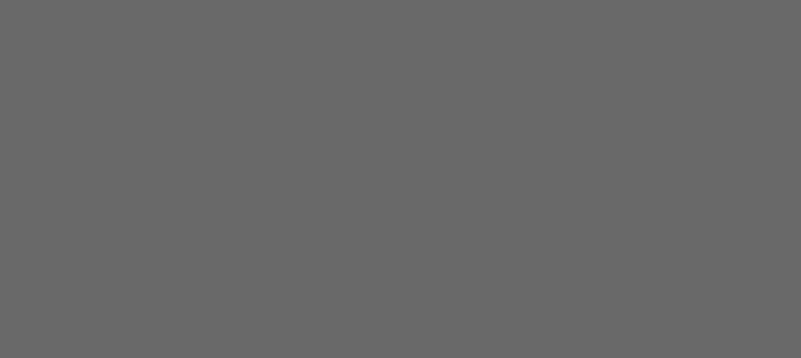
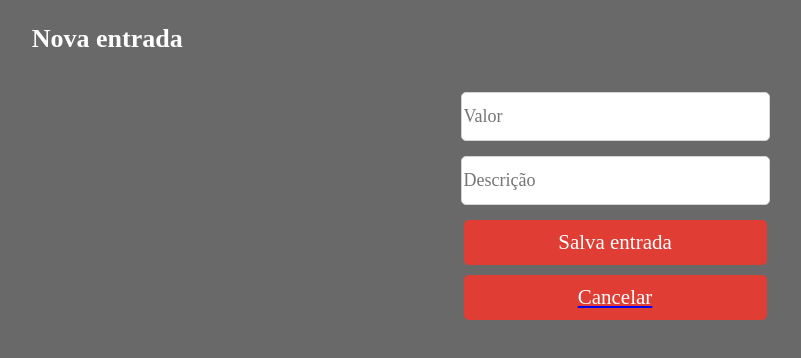
Before and after one commit to JoaoGMagri/projeto14-mywallet-front, a React (Create React App) app: page /novaEntrada in a window 1280 px wide. Before the commit this address had no page. Shown: the top 358 px of the page, without its empty margins (25-826 px from the left). Built offline with nearby package versions, Linux system fonts and the light colour scheme; a web font is replaced by a local one.

Commit message:
Feat: post transfers

```diff
--- a/src/Assets/Style/Login-Registration.js
+++ b/src/Assets/Style/Login-Registration.js
@@ -59,7 +59,7 @@ export const ButtonField = styled.button`
     background: #e03e35;
     border: 0px solid;
     border-radius: 5px;
-    margin-bottom: 25px;
+    margin-bottom: 10px;
 
     font-family: 'Lexend Deca';
     font-style: normal;
--- /dev/null
+++ b/src/Pages/Main/NewEntry.js
@@ -0,0 +1,100 @@
+import { useState, useContext } from "react";
+import { ThreeDots } from "react-loader-spinner";
+import styled from "styled-components";
+import axios from "axios";
+import { useNavigate, Link } from "react-router-dom";
+
+import { FormField, InputField, ButtonField } from "../../Assets/Style/Login-Registration"
+import { AuthContext } from "../../Contexts/auth"
+
+export default function NewEntry() {
+
+    const [value, setValue] = useState("");
+    const [description, setDescription] = useState("");
+    const [block, setBlock] = useState(false);
+
+    const { token } = useContext(AuthContext);
+    const navigate = useNavigate();
+
+    function finish() {
+
+        setBlock(true);
+        const URL = "http://localhost:5000/transfers"
+        const config = {
+            headers: {
+                Authorization: `Bearer ${token}`
+            }
+        }
+        const obj = {
+            type: "entry",
+            value,
+            description,
+        }
+
+        const promise = axios.post(URL, obj, config);
+        promise.then((res) => {
+            navigate("/main");
+        });
+
+        promise.catch((err) => {
+            setBlock(false);
+            alert(err.response.data.message);
+            window.location.reload();
+        });
+
+    }
+
+    function submit(event) {
+        event.preventDefault();
+        finish();
+    }
+
+    return (
+        <ContainerExit>
+            <Title>Nova entrada</Title>
+
+            <FormField onSubmit={submit}>
+                <InputField
+                    type="number"
+                    placeholder="Valor"
+                    onChange={(item) => setValue(item.target.value)}
+                    required
+                />
+                <InputField
+                    type="text"
+                    placeholder="Descrição"
+                    onChange={(item) => setDescription(item.target.value)}
+                    required
+                />
+                <ButtonField type="submit">
+                    {!block ? "Salva entrada" : <ThreeDots color="#FFF" />}
+                </ButtonField>
+                <Link to="/main">
+                    <ButtonField type="submit">Cancelar</ButtonField>
+                </Link>
+            </FormField>
+        </ContainerExit>
+    )
+
+}
+
+const ContainerExit = styled.div`
+    padding: 26px;
+    box-sizing:border-box;
+
+    display: flex;
+    align-items: center;
+    flex-direction: column;
+`;
+const Title = styled.div`
+    width: 95%;
+    display: flex;
+    justify-content: flex-start;
+
+    margin-bottom: 40px;
+
+    font-style: normal;
+    font-weight: 700;
+    font-size: 26px;
+    color: #FFF;
+`;
--- /dev/null
+++ b/src/Pages/Main/NewExit.js
@@ -0,0 +1,100 @@
+import { useState, useContext } from "react";
+import { ThreeDots } from "react-loader-spinner";
+import styled from "styled-components";
+import axios from "axios";
+import { useNavigate, Link } from "react-router-dom";
+
+import { FormField, InputField, ButtonField } from "../../Assets/Style/Login-Registration"
+import { AuthContext } from "../../Contexts/auth"
+
+export default function NewExit() {
+
+    const [value, setValue] = useState("");
+    const [description, setDescription] = useState("");
+    const [block, setBlock] = useState(false);
+
+    const { token } = useContext(AuthContext);
+    const navigate = useNavigate();
+
+    function finish() {
+
+        setBlock(true);
+        const URL = "http://localhost:5000/transfers"
+        const config = {
+            headers: {
+                Authorization: `Bearer ${token}`
+            }
+        }
+        const obj = {
+            type: "exit",
+            value,
+            description,
+        }
+
+        const promise = axios.post(URL, obj, config);
+        promise.then((res) => {
+            navigate("/main");
+        });
+
+        promise.catch((err) => {
+            setBlock(false);
+            alert(err.response.data.message);
+            window.location.reload();
+        });
+
+    }
+
+    function submit(event) {
+        event.preventDefault();
+        finish();
+    }
+
+    return (
+        <ContainerExit>
+            <Title>Nova saída</Title>
+
+            <FormField onSubmit={submit}>
+                <InputField
+                    type="number"
+                    placeholder="Valor"
+                    onChange={(item) => setValue(item.target.value)}
+                    required
+                />
+                <InputField
+                    type="text"
+                    placeholder="Descrição"
+                    onChange={(item) => setDescription(item.target.value)}
+                    required
+                />
+                <ButtonField type="submit">
+                    {!block ? "Salva saída" : <ThreeDots color="#FFF" />}
+                </ButtonField>
+                <Link to="/main">
+                    <ButtonField type="submit">Cancelar</ButtonField>
+                </Link>
+            </FormField>
+        </ContainerExit>
+    )
+
+}
+
+const ContainerExit = styled.div`
+    padding: 26px;
+    box-sizing:border-box;
+
+    display: flex;
+    align-items: center;
+    flex-direction: column;
+`;
+const Title = styled.div`
+    width: 95%;
+    display: flex;
+    justify-content: flex-start;
+
+    margin-bottom: 40px;
+
+    font-style: normal;
+    font-weight: 700;
+    font-size: 26px;
+    color: #FFF;
+`;
--- a/src/Pages/Main/index.js
+++ b/src/Pages/Main/index.js
@@ -12,7 +12,7 @@ export default function Main() {
 
     const { token } = useContext(AuthContext);
     const navigate = useNavigate();
-    console.log(token);
+
     function exitAPP() {
 
         const URL = "http://localhost:5000/go-out"
@@ -52,7 +52,7 @@ export default function Main() {
 
             <ContainerAdd>
 
-                <Link to="/">
+                <Link to="/novaEntrada">
                     <Button>
                         <img src={entry} alt="" />
                         <Text>
@@ -61,7 +61,7 @@ export default function Main() {
                         </Text>
                     </Button>
                 </Link>
-                <Link to="/">
+                <Link to="/novaSaida">
                     <Button>
                         <img src={exit} alt="" />
                         <Text>
--- a/src/Pages/Routes.js
+++ b/src/Pages/Routes.js
@@ -3,6 +3,8 @@ import { Routes, Route } from "react-router-dom";
 import Login from "./Login/index"
 import Registration from "./Registration/index"
 import Main from "./Main/index"
+import NewEntry from "./Main/NewEntry"
+import NewExit from "./Main/NewExit"
 
 export default function RoutesFun(){
 
@@ -12,6 +14,8 @@ export default function RoutesFun(){
             <Route path="/" element={<Login />} />
             <Route path="/cadastro" element={<Registration />} />
             <Route path="/main" element={<Main />} />
+            <Route path="/novaEntrada" element={<NewEntry />} />
+            <Route path="/novaSaida" element={<NewExit />} />
 
         </Routes>
     )
```
